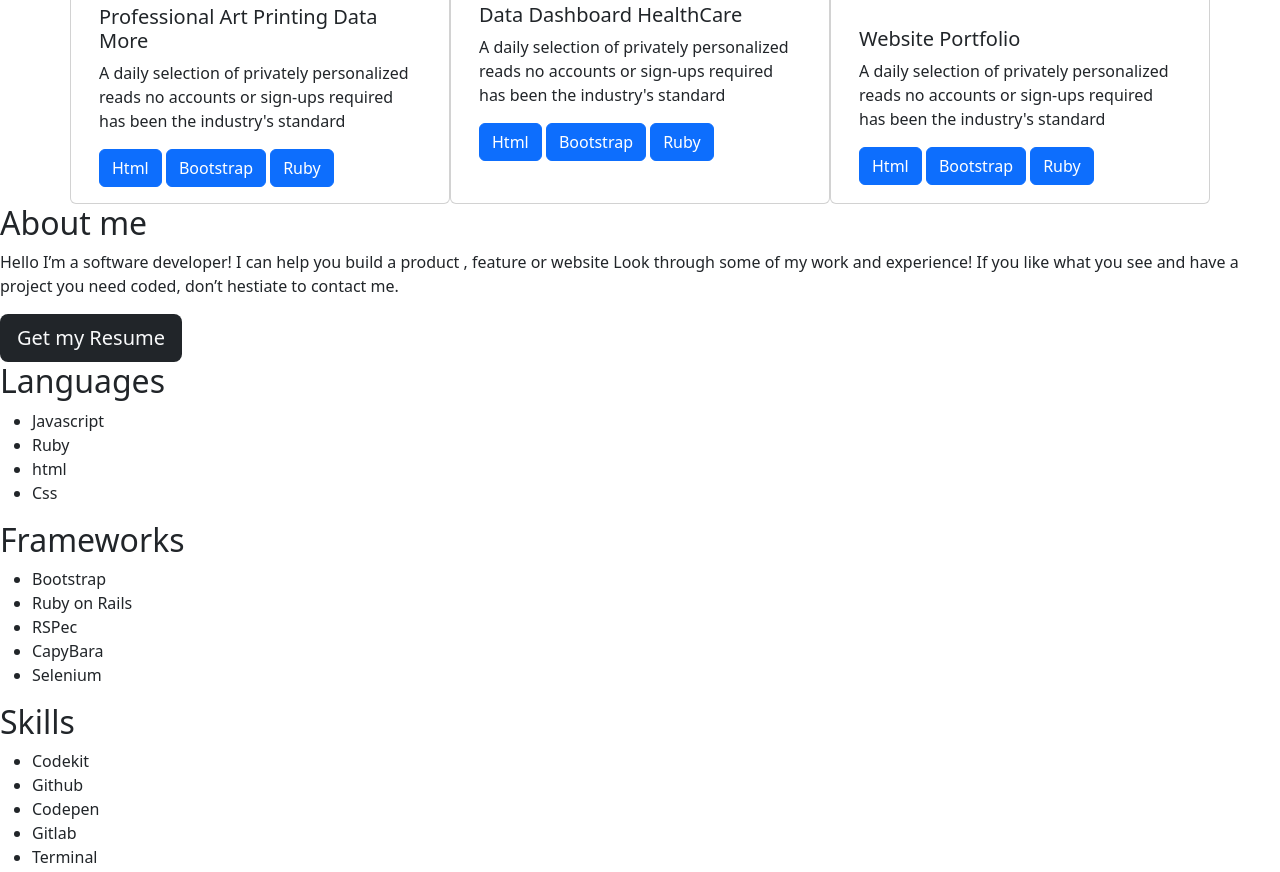
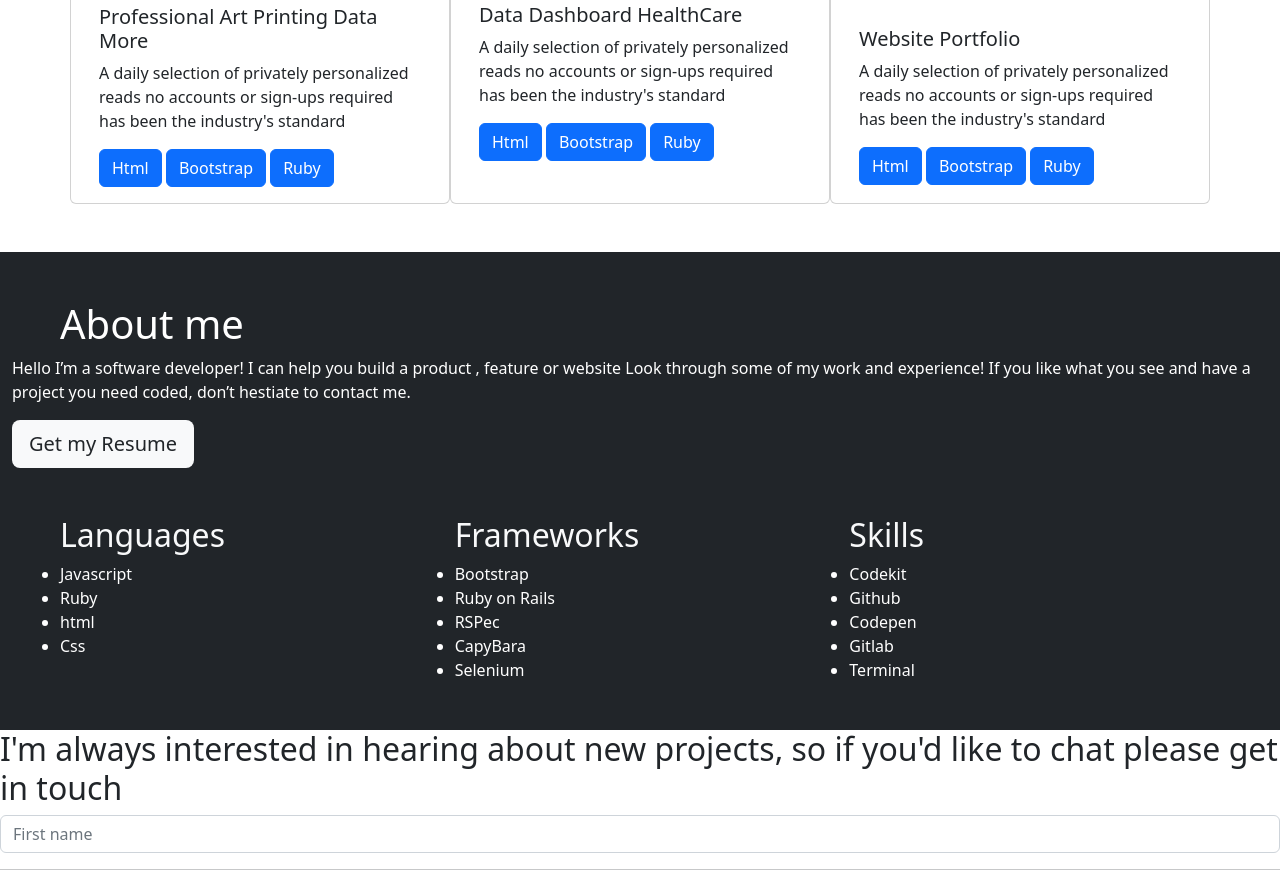
Before and after one commit to PromzzyKoncepts/MyPortfolio-Bootstrap, a plain HTML site: page index.html in a window 1280 px wide. Shown: the part 1995-2867 px from the top of the page. Drawn offline with nearby package versions, Linux system fonts and the light colour scheme.

Commit message:
Add About and grid sections

```diff
--- a/index.html
+++ b/index.html
@@ -177,61 +177,63 @@
         </section>
       </section>
 
-      <section id="About" class="about-me">
-        <div class="about-heading">
-          <h2 class="about-me-text">About me</h2>
-          <p class="about-me-paragraph">Hello I’m a software developer! I can help you build a product ,
+      <section id="About" class="container-fluid flex-row bg-dark mt-5 bg-img ">
+        <div>
+          <div class="pt-5">
+            <h2 class="text-white fs-1 ps-5">About me</h2>
+            <p class="text-white text end">Hello I’m a software developer! I can help you build a product ,
               feature or website Look through some of my work and experience!
               If you like what you see and have a project you need coded,
               don’t hestiate to contact me.
             </p>
-          <button type="button"  class="btn btn-lg text-light bg-dark">Get my Resume</button>
+            <button type="button" class="btn btn-lg text-dark bg-light">Get my Resume</button>
 
           </div>
           <div class="line1">
           </div>
+        </div>
 
-        <div class="about-category">
+        <div class="row bg-dark p-5 px-5">
 
-          <div class="language">
-            <div>
-              <h2>
-                <span class="rotate"></span>
+          <div class="col">
+            <div class="col">
+              <h2 class="text-light">
+                <!-- <span class="rotate"><img src="./Images/ace.png" alt="ace-shape"></span> -->
                 Languages
               </h2>
             </div>
-            <ul>
-              <li>Javascript</li>
-              <li>Ruby</li>
-              <li>html</li>
-              <li>Css</li>
+            <ul class="text-white list-group">
+              <li class="list-group-items">Javascript</li>
+              <li class="list-group-items">Ruby</li>
+              <li class="list-group-items">html</li>
+              <li class="list-group-items">Css</li>
             </ul>
           </div>
 
-          <div class="frameworks">
-            <h2>
+          <div class="col">
+            <h2 class="text-light">
               <span class="square"></span>
               Frameworks
             </h2>
-            <ul>
-              <li>Bootstrap</li>
-              <li>Ruby on Rails</li>
-              <li>RSPec</li>
-              <li>CapyBara</li>
-              <li>Selenium</li>
+            <ul class="text-white list-group">
+              <li class="list-group-items">Bootstrap</li>
+              <li class="list-group-items">Ruby on Rails</li>
+              <li class="list-group-items">RSPec</li>
+              <li class="list-group-items">CapyBara</li>
+              <li class="list-group-items">Selenium</li>
             </ul>
           </div>
 
-          <div class="skills">
-            <h2>
+          <div class="col">
+            <h2 class="text-light">
               <span class="circle"></span>Skills
             </h2>
-            <ul>
-              <li>Codekit</li>
-              <li>Github</li>
-              <li>Codepen</li>
-              <li>Gitlab</li>
-              <li>Terminal</li>
+            <ul class="text-white list-group">
+              <li class="list-group-items">Codekit</li>
+              <li class="list-group-items">Github</li>
+              <li class="list-group-items">Codepen</li>
+              <li class="list-group-items">Gitlab</li>
+              <li class="list-group-items">Terminal</li>
             </ul>
           </div>
         </div>
```
Lines whose indentation alone changed are shown as unchanged.
